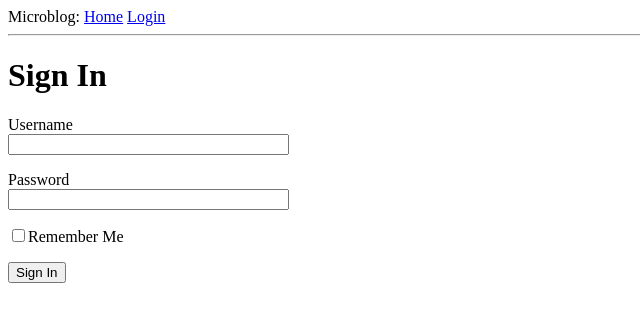
After one commit to rumseyc/microblog, a Flask app: page /login in a window 1280 px wide. The commit adds this page. Shown: the top 322 px of the page, without its empty margins (0-640 px from the left). Run offline with Flask 2, Linux system fonts and the light colour scheme.

Commit message:
Added initial login page. Need to add login validation and exceptions

```diff
--- a/app/__init__.py
+++ b/app/__init__.py
@@ -1,5 +1,7 @@
 from flask import Flask
+from config import Config
 
 app = Flask(__name__)
+app.config.from_object(Config)
 
 from app import routes
--- /dev/null
+++ b/app/forms.py
@@ -0,0 +1,9 @@
+from flask_wtf import FlaskForm
+from wtforms import StringField, PasswordField, BooleanField, SubmitField
+from wtforms.validators import DataRequired
+
+class LoginForm(FlaskForm):
+    username = StringField('Username', validators=[DataRequired()])
+    password = PasswordField('Password', validators=[DataRequired()])
+    remember_me = BooleanField('Remember Me')
+    submit = SubmitField('Sign In')
--- a/app/routes.py
+++ b/app/routes.py
@@ -1,6 +1,6 @@
 from flask import render_template
 from app import app
-
+from app.forms import LoginForm
 
 @app.route('/')
 @app.route('/index')
@@ -17,3 +17,9 @@ def index():
         }
     ]
     return render_template('index.html', title='Home', user=user, posts=posts)
+
+
+@app.route('/login')
+def login():
+    form = LoginForm()
+    return render_template('login.html', title='Sign In', form=form)
--- a/app/templates/base.html
+++ b/app/templates/base.html
@@ -8,7 +8,11 @@
         {% endif %}
     </head>
     <body>
-        <div>Microblog: <a href="/index">Home</a></div>
+        <div>
+            Microblog:
+            <a href="/index">Home</a>
+            <a href="/login">Login</a>
+        </div>
         <hr>
         {% block content %}{% endblock %}
     </body>
--- /dev/null
+++ b/app/templates/login.html
@@ -0,0 +1,18 @@
+{% extends "base.html" %}
+
+{% block content %}
+<h1>Sign In</h1>
+<form action="" method="POST" novalidate>
+    {{form.hidden_tag()}}
+    <p>
+        {{form.username.label}}<br>
+        {{form.username(size=32)}}
+    </p>
+    <p>
+        {{form.password.label}}<br>
+        {{form.password(size=32)}}
+    </p>
+    <p>{{form.remember_me}}{{form.remember_me.label}}</p>
+    <p>{{form.submit()}}</p>
+</form>
+{% endblock %}
--- /dev/null
+++ b/config.py
@@ -0,0 +1,4 @@
+import os
+
+class Config(object):
+    SECRET_KEY = os.environ.get('SECRET_KEY') or 'this-is-my-key-that-you-willnot-guess'
--- a/microblog.py
+++ b/microblog.py
@@ -1,3 +1 @@
 from app import app
-
-# print ("Hello")
```
